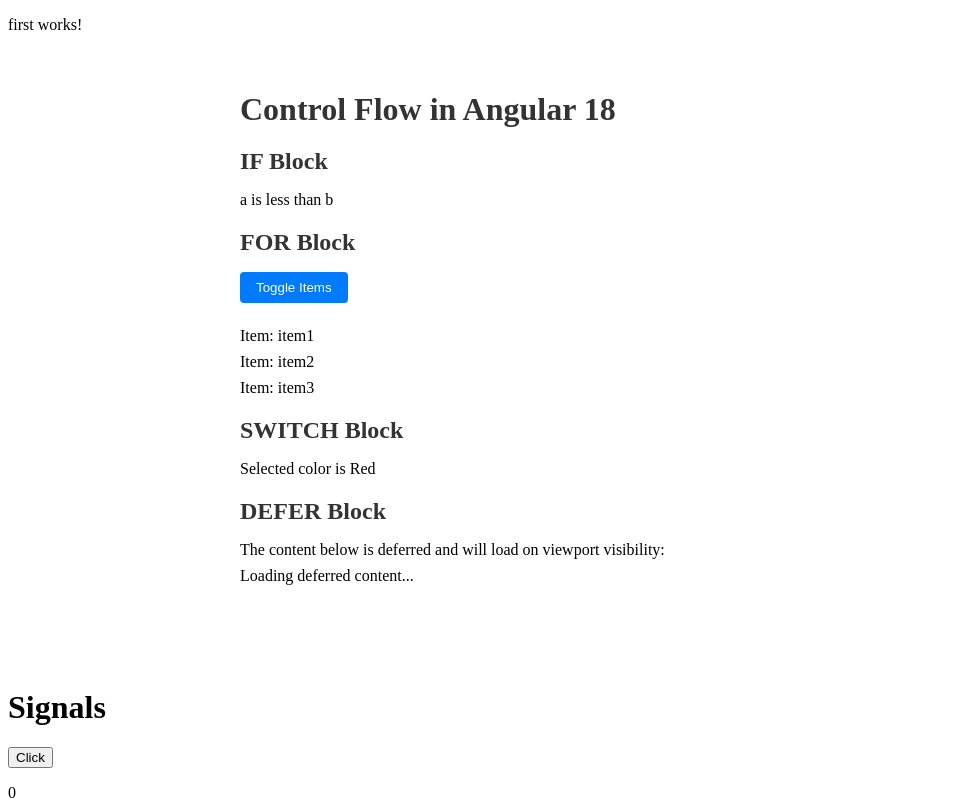
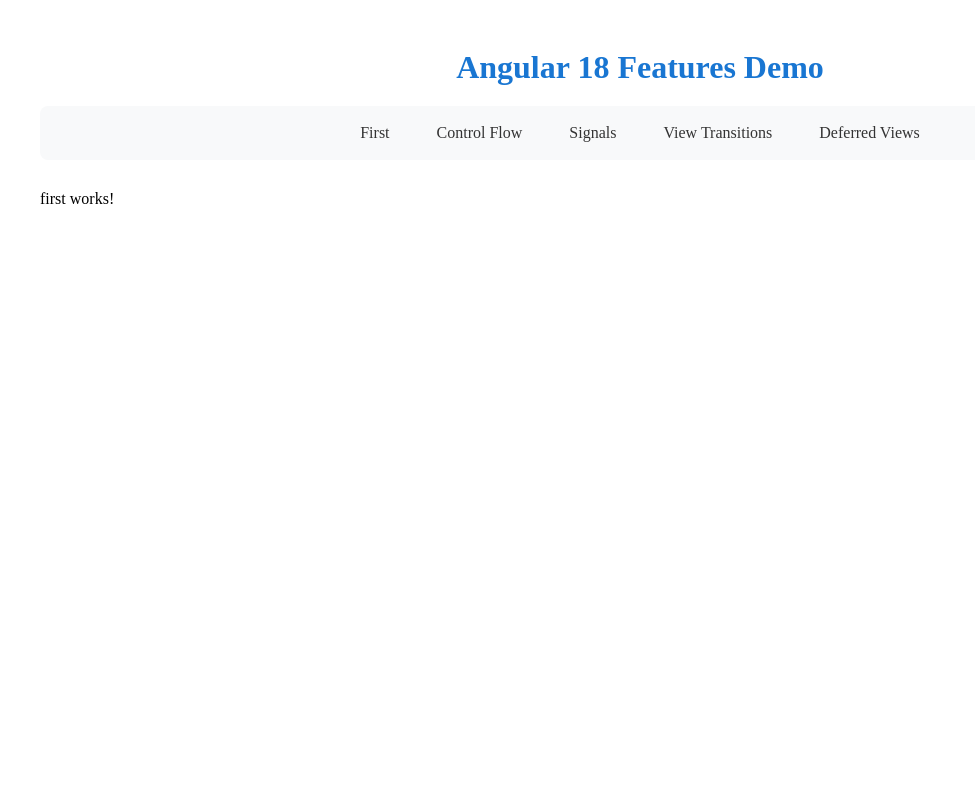
Before and after one commit to ArunSakthiAnandM/angular18, an Angular app in the folder angular18/: page /first in a window 1280 px wide. Before the commit this address led to /. Shown: the top 800 px of the page, without its empty margins (0-975 px from the left). Built offline with nearby package versions, Linux system fonts and the light colour scheme.

Commit message:
Update App Component

```diff
--- a/angular18/src/app/app.component.html
+++ b/angular18/src/app/app.component.html
@@ -1,3 +1,15 @@
-<app-first></app-first>
-<app-control-flow></app-control-flow>
-<app-signals [name]="userName"></app-signals>
+<div class="app-container">
+  <header>
+    <h1>{{ title }}</h1>
+    <nav>
+      <a routerLink="/first" routerLinkActive="active">First</a>
+      <a routerLink="/control-flow" routerLinkActive="active">Control Flow</a>
+      <a routerLink="/signals" routerLinkActive="active">Signals</a>
+      <a routerLink="/page-one" routerLinkActive="active">View Transitions</a>
+      <a routerLink="/deferred" routerLinkActive="active">Deferred Views</a>
+    </nav>
+  </header>
+  <main>
+    <router-outlet></router-outlet>
+  </main>
+</div>
--- a/angular18/src/app/app.component.scss
+++ b/angular18/src/app/app.component.scss
@@ -0,0 +1,53 @@
+:host {
+  display: block;
+  min-height: 100vh;
+}
+
+.app-container {
+  max-width: 1200px;
+  margin: 0 auto;
+  padding: 20px;
+}
+
+header {
+  margin-bottom: 30px;
+  text-align: center;
+
+  h1 {
+    color: #1976d2;
+    margin-bottom: 20px;
+  }
+
+  nav {
+    display: flex;
+    justify-content: center;
+    gap: 15px;
+    padding: 10px;
+    background-color: #f8f9fa;
+    border-radius: 8px;
+
+    a {
+      text-decoration: none;
+      color: #333;
+      padding: 8px 16px;
+      border-radius: 4px;
+      transition: all 0.3s ease;
+
+      &:hover {
+        background-color: #e9ecef;
+      }
+
+      &.active {
+        background-color: #1976d2;
+        color: white;
+      }
+    }
+  }
+}
+
+main {
+  // Enable view transitions
+  @media (prefers-reduced-motion: no-preference) {
+    view-transition-name: main-content;
+  }
+}
--- a/angular18/src/app/app.component.ts
+++ b/angular18/src/app/app.component.ts
@@ -1,27 +1,49 @@
-import { Component, signal } from '@angular/core';
-import { RouterOutlet } from '@angular/router';
-import { FirstComponent } from './first/first.component';
-import { ControlFlowComponent } from './control-flow/control-flow.component';
-import { SignalsComponent } from './signals/signals.component';
+import { Component, inject } from '@angular/core';
+import { RouterLink, RouterOutlet } from '@angular/router';
+import { Meta, Title } from '@angular/platform-browser';
 
 @Component({
   selector: 'app-root',
   standalone: true,
-  imports: [
-    RouterOutlet,
-    FirstComponent,
-    ControlFlowComponent,
-    SignalsComponent,
-  ],
+  imports: [RouterOutlet, RouterLink],
   templateUrl: './app.component.html',
   styleUrl: './app.component.scss',
 })
 export class AppComponent {
+  title = 'Angular 18 Features Demo';
+  private meta = inject(Meta);
+  private titleService = inject(Title);
+
   constructor() {
-    setTimeout(() => {
-      this.userName = 'A' + this.userName;
-    }, 2000);
+    // Set meta tags for SEO (demonstrates SSR capabilities)
+    this.titleService.setTitle(this.title);
+    this.meta.addTags([
+      {
+        name: 'description',
+        content:
+          'Explore Angular 18 features including control flow, signals, and view transitions',
+      },
+      {
+        name: 'keywords',
+        content: 'Angular 18, control flow, signals, view transitions, SSR',
+      },
+      { property: 'og:title', content: this.title },
+      {
+        property: 'og:description',
+        content:
+          'Explore Angular 18 features including control flow, signals, and view transitions',
+      },
+    ]);
+
+    // Check for browser environment before accessing document
+    if (typeof window !== 'undefined') {
+      // Log view transitions support status
+      const hasViewTransitions = 'startViewTransition' in document;
+      console.log(
+        hasViewTransitions
+          ? 'View transitions are supported'
+          : 'View transitions are not supported in this browser'
+      );
+    }
   }
-  title = 'angular18';
-  userName = 'Arun';
 }
--- a/angular18/src/app/app.config.ts
+++ b/angular18/src/app/app.config.ts
@@ -6,11 +6,12 @@
 import { provideRouter } from '@angular/router';
 
 import { routes } from './app.routes';
+import { provideClientHydration } from '@angular/platform-browser';
 
 export const appConfig: ApplicationConfig = {
   providers: [
     // provideZoneChangeDetection({ eventCoalescing: true }),
     provideRouter(routes),
-    provideExperimentalZonelessChangeDetection(),
+    provideExperimentalZonelessChangeDetection(), provideClientHydration(),
   ],
 };
--- a/angular18/src/app/app.routes.ts
+++ b/angular18/src/app/app.routes.ts
@@ -1,3 +1,17 @@
 import { Routes } from '@angular/router';
+import { FirstComponent } from './first/first.component';
+import { ControlFlowComponent } from './control-flow/control-flow.component';
+import { SignalsComponent } from './signals/signals.component';
+import { PageOneComponent } from './transitions/page-one/page-one.component';
+import { PageTwoComponent } from './transitions/page-two/page-two.component';
+import { DeferredComponent } from './deferred/deferred.component';
 
-export const routes: Routes = [];
+export const routes: Routes = [
+  { path: '', redirectTo: 'first', pathMatch: 'full' },
+  { path: 'first', component: FirstComponent },
+  { path: 'control-flow', component: ControlFlowComponent },
+  { path: 'signals', component: SignalsComponent },
+  { path: 'page-one', component: PageOneComponent },
+  { path: 'page-two', component: PageTwoComponent },
+  { path: 'deferred', component: DeferredComponent },
+];
```
